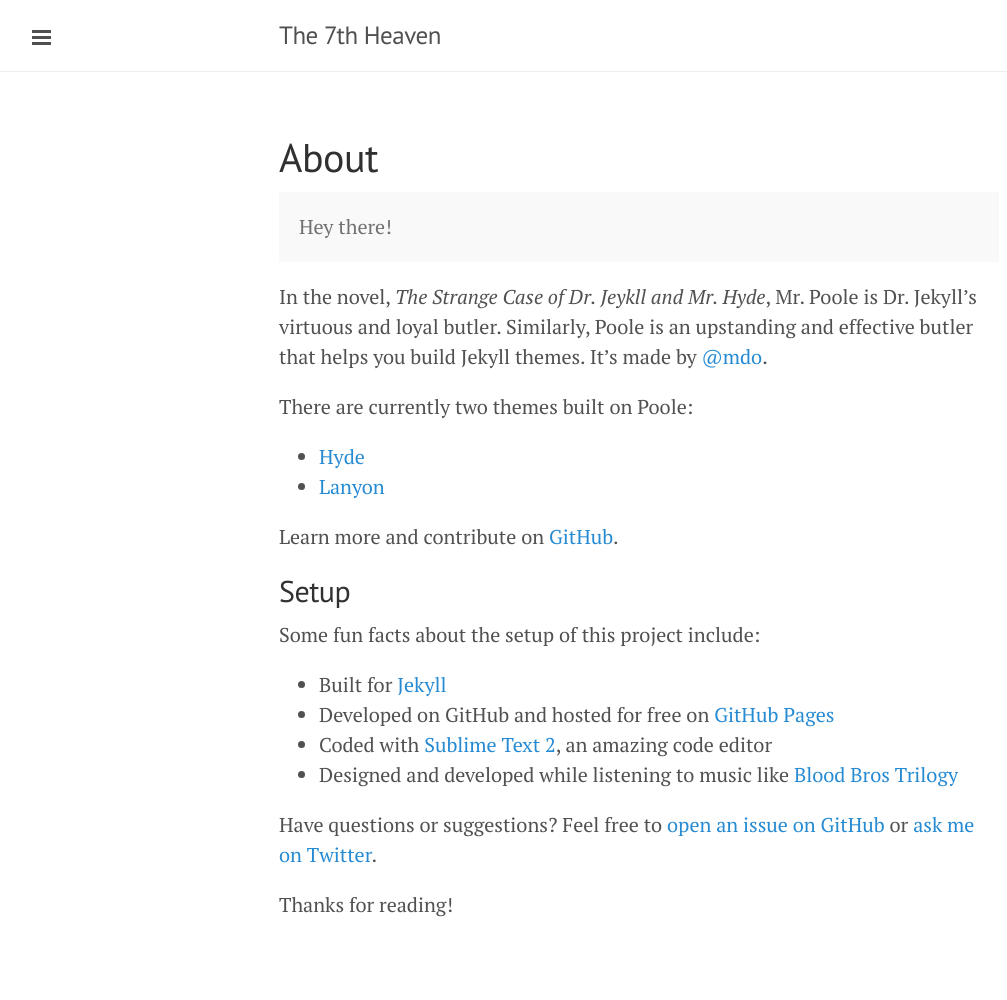
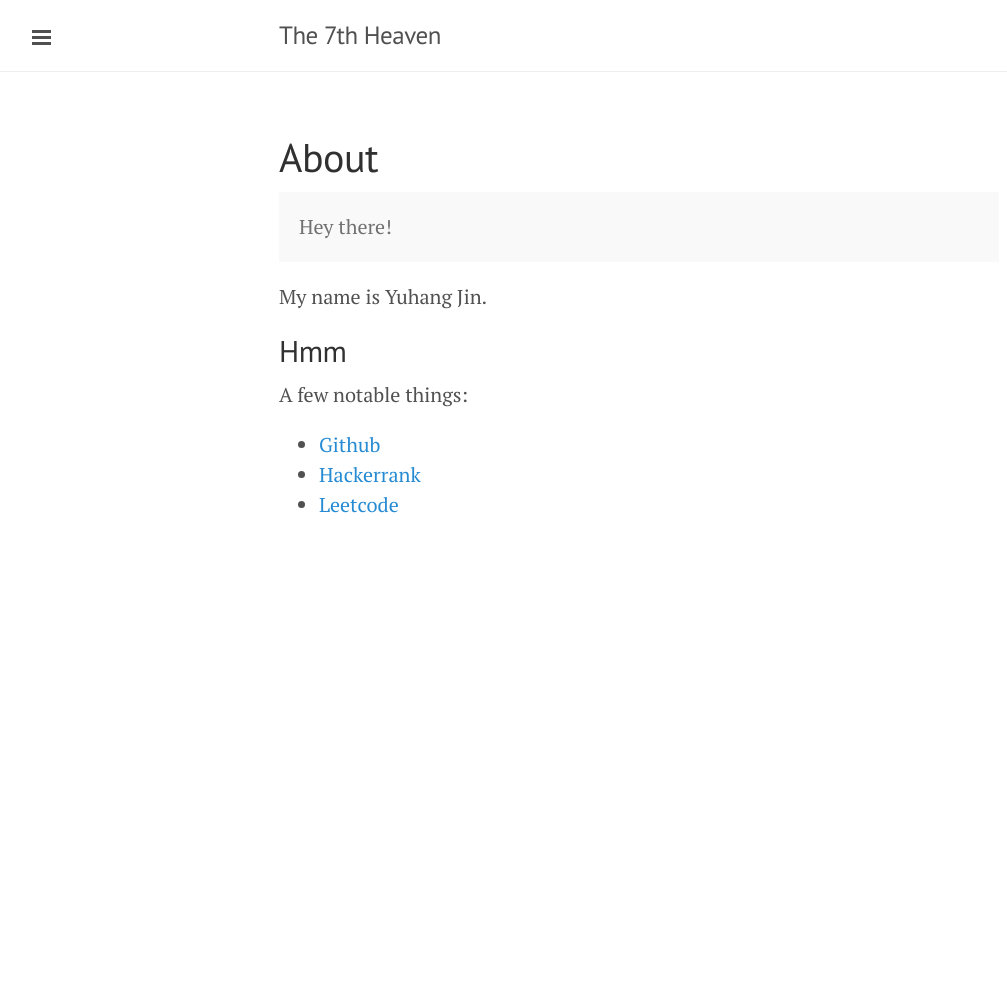
Before and after one commit to y26jin/y26jin.github.io, a Jekyll site: the page built from about.md, in a window 1280 px wide. Shown: the whole page, without its empty margins (1-1008 px from the left). Built offline with Jekyll 4.4.1, drawn with Linux system fonts in a browser that asks for light colours; Markdown is read by kramdown in place of the engine named in the settings; after the commit the page ends 900 px from its top, so only the background shows below that.

Commit message:
change about

```diff
--- a/about.md
+++ b/about.md
@@ -7,24 +7,12 @@
   Hey there!
 </p>
 
-In the novel, *The Strange Case of Dr. Jeykll and Mr. Hyde*, Mr. Poole is Dr. Jekyll's virtuous and loyal butler. Similarly, Poole is an upstanding and effective butler that helps you build Jekyll themes. It's made by [@mdo](https://twitter.com/mdo).
+My name is Yuhang Jin.
 
-There are currently two themes built on Poole:
+## Hmm
 
-* [Hyde](http://hyde.getpoole.com)
-* [Lanyon](http://lanyon.getpoole.com)
+A few notable things:
 
-Learn more and contribute on [GitHub](https://github.com/poole).
-
-## Setup
-
-Some fun facts about the setup of this project include:
-
-* Built for [Jekyll](http://jekyllrb.com)
-* Developed on GitHub and hosted for free on [GitHub Pages](https://pages.github.com)
-* Coded with [Sublime Text 2](http://sublimetext.org), an amazing code editor
-* Designed and developed while listening to music like [Blood Bros Trilogy](https://soundcloud.com/maddecent/sets/blood-bros-series)
-
-Have questions or suggestions? Feel free to [open an issue on GitHub](https://github.com/poole/issues/new) or [ask me on Twitter](https://twitter.com/mdo).
-
-Thanks for reading!
+* [Github](https://github.com/y26jin)
+* [Hackerrank](https://www.hackerrank.com/rootdev)
+* [Leetcode](http://oj.leetcode.com)
```
